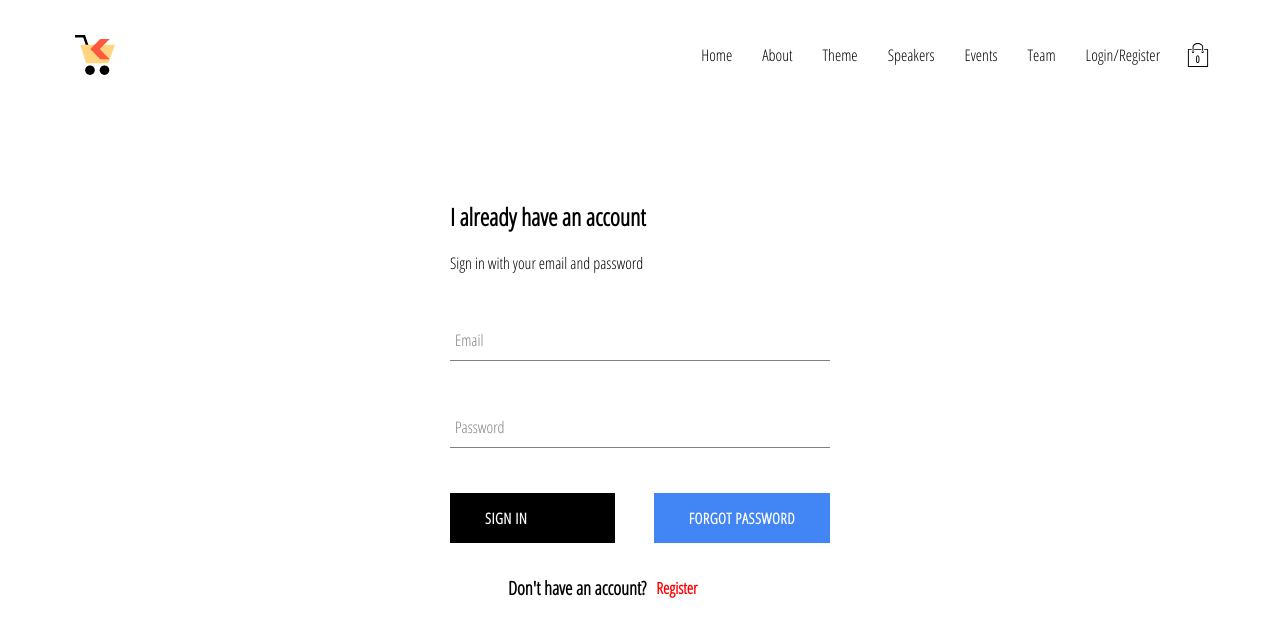
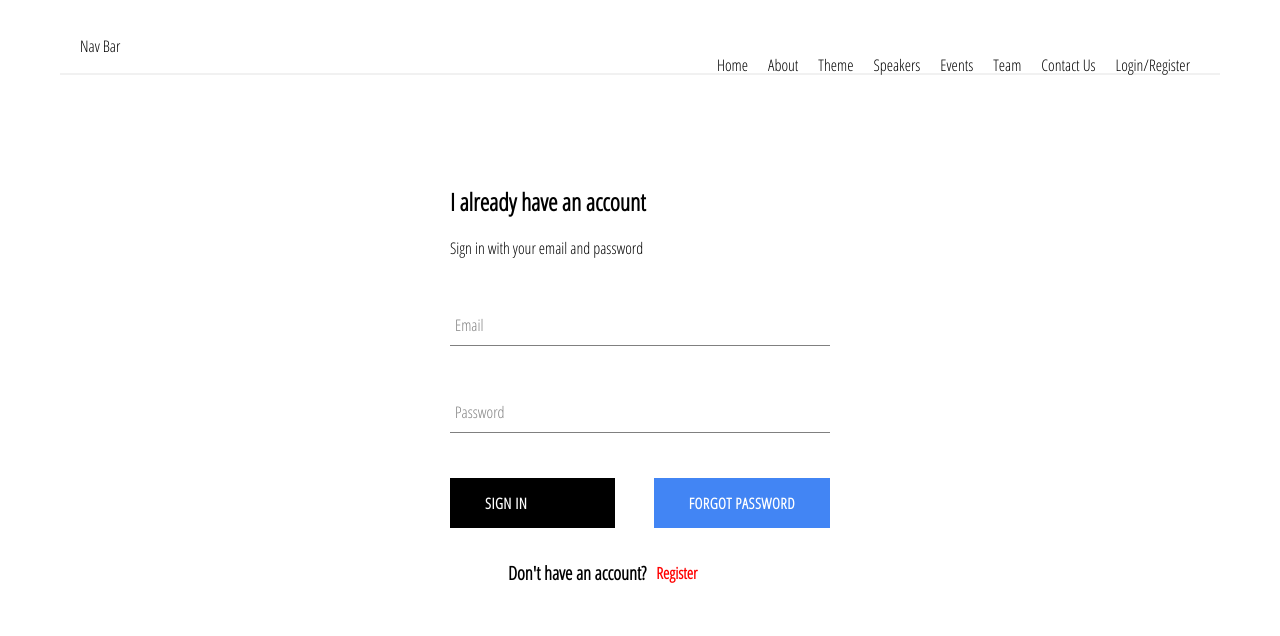
Before and after one commit to omtayade/Magnate21, a React (Create React App) app: page /signin in a window 1280 px wide. Shown: the top 636 px of the page. Built offline with nearby package versions, Linux system fonts and the light colour scheme; no server answers.

Commit message:
Responsive navbar done with routing just a small bug: side-drawer shrinking at sign-in page

```diff
--- a/package.json
+++ b/package.json
@@ -19,6 +19,7 @@
     "redux-persist": "^6.0.0",
     "reselect": "^4.0.0",
     "scss": "^0.2.4",
+    "styled-components": "^5.2.3",
     "web-vitals": "^0.2.4"
   },
   "scripts": {
--- a/src/App.js
+++ b/src/App.js
@@ -1,5 +1,5 @@
 import React from 'react';
-import Header from './components/headers/headers.component'
+// import Header from './components/headers/headers.component'
 import {auth , createUserProfile} from './firebase/firebase.utils'
 import './App.css';
 import {Route, Switch ,Redirect } from 'react-router-dom';
@@ -11,8 +11,9 @@ import AboutUs from './pages/About us/about-us.component'
 import SignIn from './pages/sign-in/sign-in.component'
 import SignUp from './pages/Sign-up/sign-up.component';
 import ForgotPassword from './components/forgot-password/forgot-password.component'
+import Navbar from './components/Navbar/Navbar'
+
 class App extends React.Component {
-
 
 
  unsubscribeFromAuth = null;
@@ -49,7 +50,7 @@ componentWillUnmount(){
   render (){
     return (
       <div className="App">
-        <Header />
+        <Navbar />
         <Switch>
 
           <Route exact path='/signin/forgot-password' component={ForgotPassword} />
--- /dev/null
+++ b/src/components/Navbar/Burger/burger.jsx
@@ -0,0 +1,53 @@
+import React, { useState } from 'react';
+import styled from 'styled-components';
+import RightHeader from '../headers/headers.component';
+
+const StyledBurger = styled.div`
+  width: 2rem;
+  height: 2rem;
+  position: fixed;
+  top: 15px;
+  right: 20px;
+  z-index: 20;
+  display: none;
+  @media (max-width: 768px) {
+    display: flex;
+    justify-content: space-around;
+    flex-flow: column nowrap;
+  }
+  div {
+    width: 2rem;
+    height: 0.25rem;
+    background-color: ${({ open }) => open ? '#ccc' : '#333'};
+    border-radius: 10px;
+    transform-origin: 1px;
+    transition: all 0.3s linear;
+    &:nth-child(1) {
+      transform: ${({ open }) => open ? 'rotate(45deg)' : 'rotate(0)'};
+    }
+    &:nth-child(2) {
+      transform: ${({ open }) => open ? 'translateX(100%)' : 'translateX(0)'};
+      opacity: ${({ open }) => open ? 0 : 1};
+    }
+    &:nth-child(3) {
+      transform: ${({ open }) => open ? 'rotate(-45deg)' : 'rotate(0)'};
+    }
+  }
+`;
+
+const Burger = () => {
+  const [open, setOpen] = useState(false)
+
+  return (
+    <>
+      <StyledBurger open={open} onClick={() => setOpen(!open)}>
+        <div />
+        <div />
+        <div />
+      </StyledBurger>
+      <RightHeader open={open}/>
+    </>
+  )
+}
+
+export default Burger
--- /dev/null
+++ b/src/components/Navbar/Navbar.jsx
@@ -0,0 +1,28 @@
+import React from 'react';
+import styled from 'styled-components';
+import Burger from './Burger/burger';
+
+const Nav = styled.nav`
+  width: 100%;
+  height: 55px;
+  border-bottom: 2px solid #f1f1f1;
+  padding: 0 20px;
+  display: flex;
+  justify-content: space-between;
+  .logo {
+    padding: 15px 0;
+  }
+`
+
+const Navbar = () => {
+  return (
+    <Nav>
+      <div className="logo">
+        Nav Bar
+      </div>
+      <Burger />
+    </Nav>
+  )
+}
+
+export default Navbar
--- /dev/null
+++ b/src/components/Navbar/headers/headers.component.jsx
@@ -0,0 +1,113 @@
+import React from 'react';
+import { Link } from 'react-router-dom';
+import {connect} from 'react-redux'
+import {createStructuredSelector} from 'reselect'
+
+import {selectCurrentUser} from '../../../redux/user/user.selectors'
+
+import { auth } from '../../../firebase/firebase.utils';
+
+import styled from 'styled-components'
+
+// import './headers.styles.scss';
+
+
+const Ul = styled.ul`
+  list-style: none;
+  display: flex;
+  flex-flow: row nowrap;
+  li {
+    padding: 18px 10px;
+  }
+  @media (max-width: 768px) {
+    flex-flow: column nowrap;
+    background-color: #0D2538;
+    position: fixed;
+    transform: ${({ open }) => open ? 'translateX(0)' : 'translateX(100%)'};
+    top: 0;
+    right: 0;
+    height: 100vh;
+    width: 300px;
+    padding-top: 3.5rem;
+    z-index: 1;
+    transition: transform 0.3s ease-in-out;
+    li .option{
+      color: white;
+    }
+  }
+`;
+
+
+
+const handleClick =() =>{
+   auth.signOut()
+
+
+}
+
+const RightHeader = ({open , currentUser   }) => (
+  <Ul open={open}>
+
+      <li >
+        <Link  to='/' className='option'>
+          Home
+        </Link>
+      </li>
+      <li>
+        <Link  to='/about-us' className='option'>
+          About
+        </Link>
+      </li>
+      <li>
+        <Link  to='/theme' className='option'>
+          Theme
+        </Link>
+      </li>
+      <li>
+        <Link  to='/speakers' className='option'>
+          Speakers
+        </Link>
+      </li>
+      <li>
+        <Link  to='/events' className='option' >
+          Events
+        </Link>
+      </li>
+      <li>
+        <Link  to='/team' className='option'>
+          Team
+        </Link>
+      </li>
+      <li>
+        <Link  to='/contact-us' className='option' >
+          Contact Us
+        </Link>
+      </li>
+      <li>
+        {currentUser ? (
+          <Link className='option' to='/signin' onClick={handleClick} >
+            SIGN OUT
+          </Link>
+        ) : (
+          <Link className='option' to='/signup' >
+            Login/Register
+          </Link>
+        )}
+
+      </li>
+
+
+
+  </Ul>
+
+
+);
+
+
+const mapStateToProps = createStructuredSelector({
+  // currentUser: state.user.currentUser  //Equal as=> currentUser:rootReducer.userReducer.currentUser
+  currentUser:selectCurrentUser
+
+});
+
+export default connect(mapStateToProps) (RightHeader);
--- a/src/components/headers/headers.styles.scss
+++ b/src/components/Navbar/headers/headers.styles.scss
@@ -14,15 +14,27 @@
     }
 
     .options {
-      width: 50%;
-      height: 100%;
+      // width: 50%;
+      // height: 100%;
       display: flex;
       align-items: center;
       justify-content: flex-end;
+      background-color:indigo;
+      @media(max-width :768px){
+        flex-flow: column nowrap;
+        position: fixed;
 
+        top: 0;
+        right: 0;
+        height:100vh ;
+        width: 300px;
+        padding-top: 3.5rem;
+
+      }
       .option {
         padding: 10px 15px;
         cursor: pointer;
+        color: white;
       }
     }
   }
--- a/src/components/headers/headers.component.jsx
+++ b/src/components/headers/headers.component.jsx
@@ -4,20 +4,20 @@ import {connect} from 'react-redux'
 import {createStructuredSelector} from 'reselect'
 
 import {selectCurrentUser} from '../../redux/user/user.selectors'
-import {selectCartHidden} from '../../redux/cart/cart.selectors'
+
 import { auth } from '../../firebase/firebase.utils';
-import CartDropdown from '../Cart-dropdown/cart-dropdown.component'
+
 import { ReactComponent as Logo } from '../../assets/cart.svg';
-import CartIcon from '../Cart-dropdown/cartIcon.component'
+
 import './headers.styles.scss';
 
 const handleClick =() =>{
    auth.signOut()
-  //  <Redirect to="/signin" />
+
 
 }
 
-const Header = ({ currentUser , hidden }) => (
+const Header = ({ currentUser  }) => (
   <div className='header'>
     <Link className='logo-container' to='/'>
       <Logo className='logo' />
@@ -50,9 +50,8 @@ const Header = ({ currentUser , hidden }) => (
           Login/Register
         </Link>
       )}
-      <CartIcon/>
+
     </div>
-    {hidden?null:<CartDropdown/>}
 
   </div>
 );
@@ -60,8 +59,8 @@ const Header = ({ currentUser , hidden }) => (
 
 const mapStateToProps = createStructuredSelector({
   // currentUser: state.user.currentUser  //Equal as=> currentUser:rootReducer.userReducer.currentUser
-  currentUser:selectCurrentUser,
-  hidden:selectCartHidden
+  currentUser:selectCurrentUser
+
 });
 
 export default connect(mapStateToProps) (Header);
```
Also changed, not shown: src/pages/sign-in/sign-in.styles.scss (line endings or trailing spaces), 1 other file (tests, documents, lock files or other folders).
